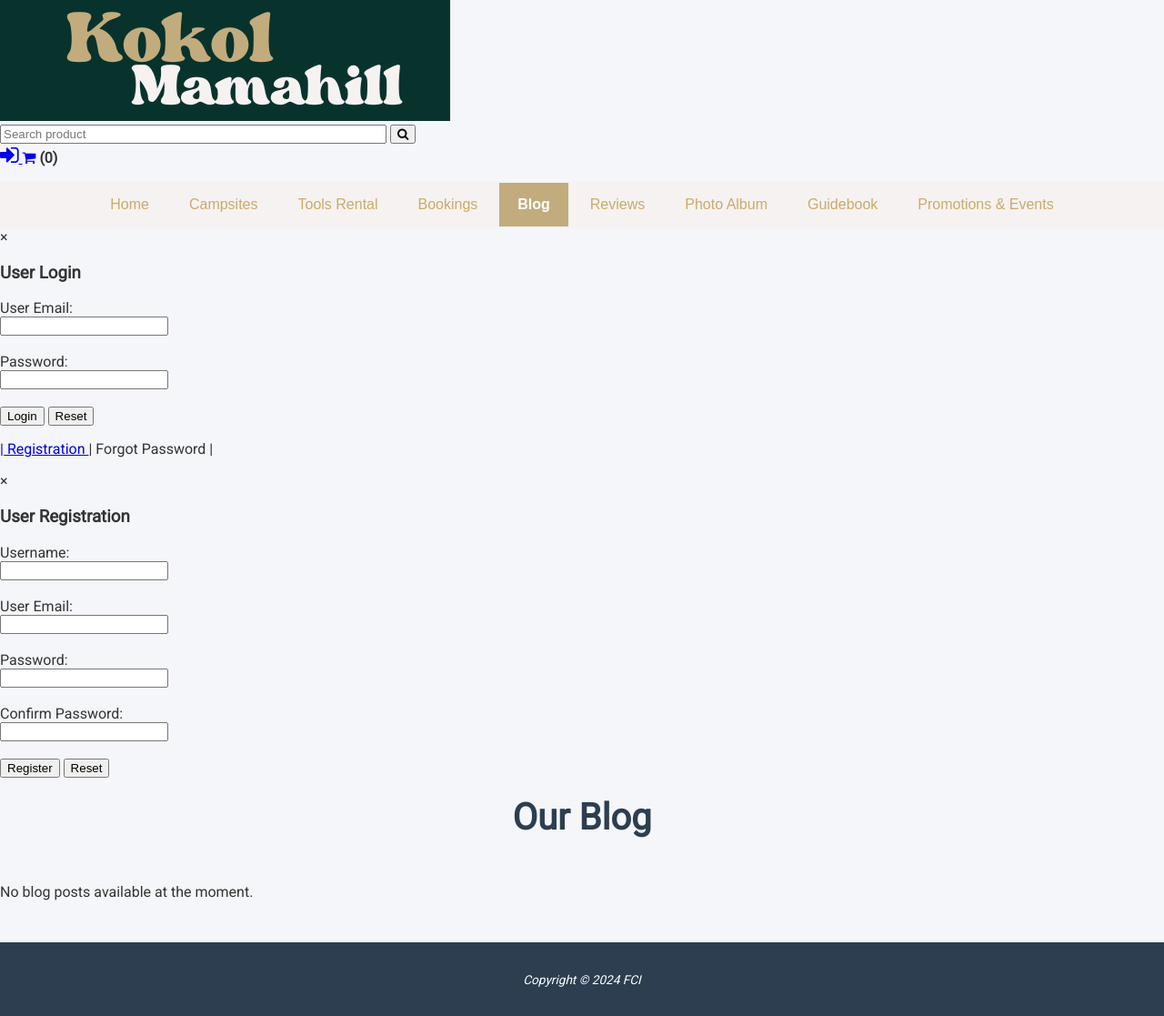
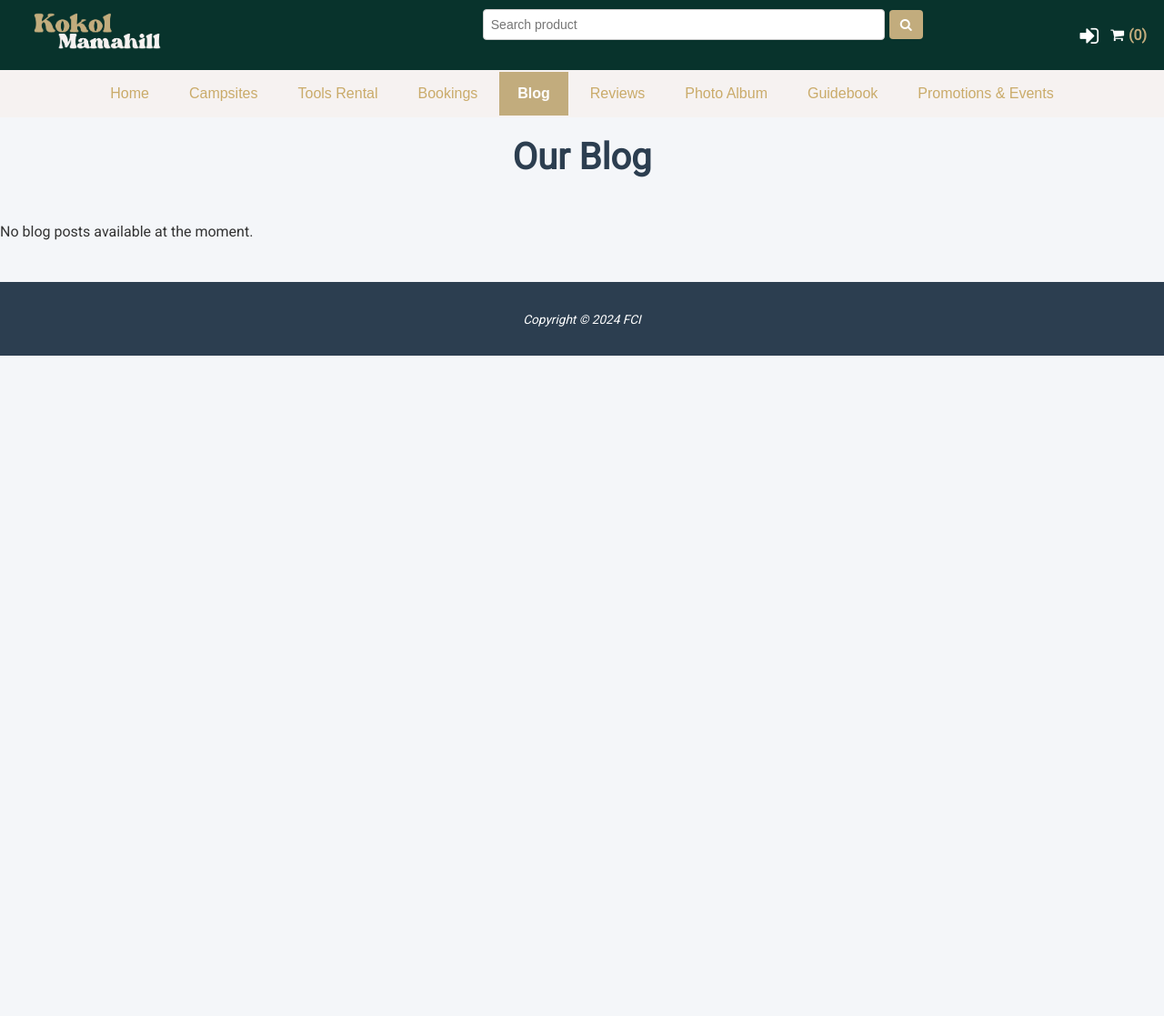
Before and after one commit to okaka00/GROUP-PPMS, a PHP site: page /campsite/blog.php in a window 1280 px wide. Shown: the whole page at 91% size. After the commit the page ends 391 px from the top, so only its background shows below. Run offline with PHP 8.4, Linux system fonts and the light colour scheme; data that the repository does not hold is empty.

Commit message:
Update newstyle.css

```diff
--- a/codes/user/css/newstyle.css
+++ b/codes/user/css/newstyle.css
@@ -136,6 +136,205 @@ table {
 /*Afiqah update*/
 /*Julia update*/
 /*Maslinda Update*/
+/*=================================================
+  CSS for login , registration  , Forgot Password
+==================================================*/
+
+.login-popup,
+.reg-popup {
+  display: none;
+  position: fixed;
+  top: 50%;
+  left: 50%;
+  transform: translate(-50%, -50%);
+  background-color: #fff;
+  box-shadow: 0 0 10px rgba(0, 0, 0, 0.3);
+  z-index: 1;
+}
+
+.login-popup {
+  width: 300px;
+  padding: 15px;
+}
+
+.reg-popup {
+  width: 400px;
+  padding: 20px;
+}
+
+.overlay {
+  display: none;
+  position: fixed;
+  top: 0;
+  left: 0;
+  width: 100%;
+  height: 100%;
+  background: rgba(0, 0, 0, 0.5);
+  z-index: 0;
+}
+
+.close-btn {
+  cursor: pointer;
+  position: absolute;
+  top: 10px;
+  right: 10px;
+  background-color: red;
+  color: #fff;
+  border: none;
+  padding: 10px;
+  font-size: 16px;
+  font-weight: bold;
+  border-radius: 5px;
+}
+
+.login-popup input[type = text],
+.login-popup input[type = password],
+.login-popup input[type = email],
+.reg-popup input [type = text],
+.reg-popup input [type = password],
+.reg-popup input [type = email]
+{
+  width: 100%;
+  padding: 12px 20px;
+  margin: 8px 0;
+  display: inline-block;
+  border: 1px solid #ccc;
+  box-sizing: border-box;
+}
+
+.submit-btn {
+  background-color: green;
+  color: white;
+  padding: 14px 20px;
+  margin: 8px 0;
+  border: none;
+  cursor: pointer;
+  width: 100%;
+}
+
+.reset-btn{
+  background-color: red;
+  color: white;
+  padding: 14px 20px;
+  margin: 8px 0;
+  border: none;
+  cursor: pointer;
+  width: 100%;
+}
+
+button:hover {
+  opacity: 0.8;
+}
+
+.close-btn:hover{
+  opacity: 0.8;
+}
+
+/*=================================================
+  CSS for User Navigation
+==================================================*/
+
+
+.usernav {
+  display: flex;
+  flex-direction: row;
+  font-size: 30px;
+  text-align: center;
+  background-color: #08332C;
+}
+
+.logo-container {
+  padding: 10px;
+  flex: 10%;
+  text-align: left;
+}
+
+.search-container {
+  padding: 10px;
+  flex: 20%;
+}
+
+.user-links {
+  padding: 10px;
+  display: flex;
+  justify-content: flex-end;
+  align-items: center;
+  gap: 5px;
+  font-size: 16px;
+  color: #C2AC7D;
+}
+
+@media (max-width: 980px) {
+  .usernav {
+    flex-direction: column;
+  }
+
+  .user-links{
+    justify-content: center;
+  }
+
+  .search-container{
+    margin :auto;
+  }
+
+  .logo-container{
+    margin:auto;
+  }
+}
+
+
+.logo {
+  max-height: 50px;
+  width: auto;
+}
+
+.search-container form {
+  display: flex;
+  align-items: center;
+  gap: 5px;
+}
+
+.search-container input {
+  padding: 8px;
+  border: 1px solid #ccc;
+  border-radius: 4px;
+  font-size: 14px;
+}
+
+.search-container button {
+  padding: 8px 12px;
+  border: none;
+  background-color: #C2AC7D ;
+  color: white;
+  cursor: pointer;
+  font-size: 14px;
+  border-radius: 4px;
+}
+
+.search-container button:hover {
+  background-color: #868281;
+}
+
+.cart-icon {
+  font-size: 80px;
+  color: white;
+}
+
+.cart-button {
+  text-decoration: none;
+  color: #ffffff;
+  display: inline-flex;
+  align-items: center;
+  padding: 8px;
+  border-radius: 4px;
+}
+
+.cart-button:hover {
+  background-color: #ddd;
+  color: black;
+}
+
+
 /*Nadea Update*/
 /*Diana update*/
 /*Denish Update*/
```
